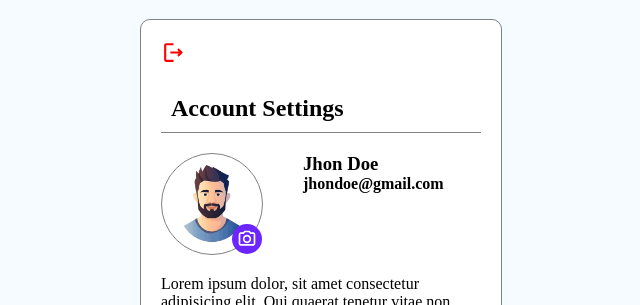
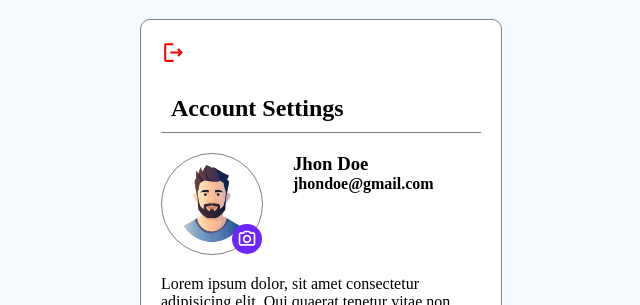
Before and after one commit to Jawadmohd/assignment-educase, a React (Vite) app: page /settings in a window 1280 px wide. Shown: the top 305 px of the page, without its empty margins (319-959 px from the left). Built offline with nearby package versions, Linux system fonts and the light colour scheme.

Commit message:
Update SettingsPage.css

```diff
--- a/src/pages/css/SettingsPage.css
+++ b/src/pages/css/SettingsPage.css
@@ -21,7 +21,7 @@
 
 .user-details {
   display: flex;
-  gap: 40px;
+  gap: 30px;
 }
 
 .user-photo {
```
